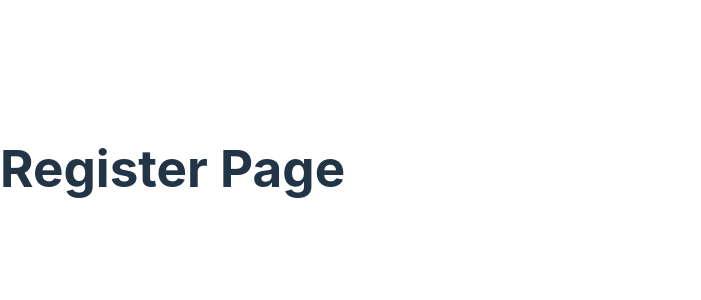
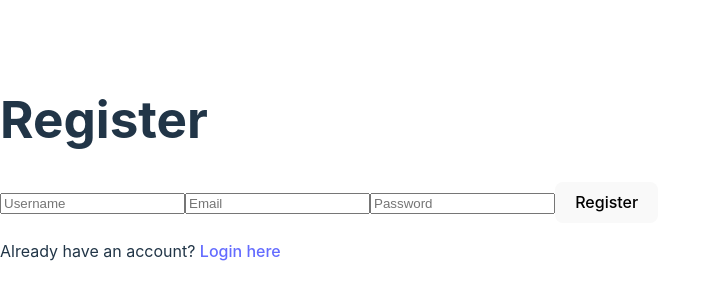
Before and after one commit to ioannisp03/SmartGrow, a React (Vite) app in the folder App/: page /register in a window 1280 px wide. Shown: the part 232-532 px from the top of the page, without its empty margins (0-701 px from the left). Built offline with nearby package versions, Linux system fonts and the light colour scheme.

Commit message:
Working endpoints for login and register as well as proper security for dashboard. All react endpoints with login work

```diff
--- a/App/package.json
+++ b/App/package.json
@@ -15,6 +15,7 @@
     "@fontsource/roboto": "^5.1.0",
     "@mui/icons-material": "^6.1.8",
     "@mui/material": "^6.1.8",
+    "axios": "^1.7.7",
     "notistack": "^3.0.1",
     "react": "^18.3.1",
     "react-dom": "^18.3.1",
--- a/App/src/pages/login/login.tsx
+++ b/App/src/pages/login/login.tsx
@@ -1,9 +1,60 @@
-import './login.css'
+import React, { useState } from 'react';
+import { useSnackbar } from 'notistack';
+import axios from 'axios';
 
-export default function() {
+import { useNavigate } from 'react-router-dom';
+
+const LoginPage: React.FC = () => {
+    const { enqueueSnackbar } = useSnackbar();
+
+    const [email, setEmail] = useState('');
+    const [password, setPassword] = useState('');
+
+    const navigate = useNavigate();
+
+    const handleLogin = async (e: React.FormEvent) => {
+        e.preventDefault();
+
+        try {
+            const response = await axios.post('/api/login', { email, password });
+
+            if (response.status === 200) {
+                enqueueSnackbar('Successfully logged in!', { variant: 'success' });
+                navigate('/dashboard');
+            } else {
+                enqueueSnackbar('That account does not exist.', { variant: 'error' });
+            }
+        } catch (error) {
+            enqueueSnackbar('Invalid email or password.', { variant: 'error' });
+        }
+    };
+
     return (
-      <>
-        <h1>Login Page</h1>
-      </>
-    )
-  }
+        <div>
+            <h1>Login</h1>
+            <form onSubmit={handleLogin}>
+                <input
+                    type="email"
+                    placeholder="Email"
+                    value={email}
+                    onChange={(e) => setEmail(e.target.value)}
+                    required
+                />
+                <input
+                    type="password"
+                    placeholder="Password"
+                    value={password}
+                    onChange={(e) => setPassword(e.target.value)}
+                    required
+                />
+
+                <button type="submit">Login</button>
+            </form>
+            <p>
+                Don't have an account? <a href="/register">Register here</a>
+            </p>
+        </div>
+    );
+};
+
+export default LoginPage;
--- a/App/src/pages/register/register.tsx
+++ b/App/src/pages/register/register.tsx
@@ -1,9 +1,68 @@
-import './register.css'
+import React, { useState } from 'react';
+import { useSnackbar } from 'notistack';
 
-export default function() {
+import axios from 'axios';
+
+import { useNavigate } from 'react-router-dom';
+
+const RegisterPage: React.FC = () => {
+    const { enqueueSnackbar } = useSnackbar();
+
+    const [username, setUsername] = useState('');
+    const [email, setEmail] = useState('');
+    const [password, setPassword] = useState('');
+
+    const navigate = useNavigate();
+
+    const handleRegister = async (e: React.FormEvent) => {
+        e.preventDefault();
+
+        try {
+            const response = await axios.post('/api/register', { username, email, password }, { headers: { 'Content-Type': 'application/json', } });
+
+            if (response.status === 201) {
+                enqueueSnackbar('Successfully created account!', { variant: 'success' });
+                navigate('/login');
+            } else {
+                enqueueSnackbar("Email already registered.", { variant: 'error' });
+            }
+        } catch (error) {
+            enqueueSnackbar('Failed to register. Please try again.', { variant: 'error' });
+        }
+    };
+
     return (
-      <>
-        <h1>Register Page</h1>
-      </>
-    )
-  }
+        <div>
+            <h1>Register</h1>
+            <form onSubmit={handleRegister}>
+                <input
+                    type="text"
+                    placeholder="Username"
+                    value={username}
+                    onChange={(e) => setUsername(e.target.value)}
+                    required
+                />
+                <input
+                    type="email"
+                    placeholder="Email"
+                    value={email}
+                    onChange={(e) => setEmail(e.target.value)}
+                    required
+                />
+                <input
+                    type="password"
+                    placeholder="Password"
+                    value={password}
+                    onChange={(e) => setPassword(e.target.value)}
+                    required
+                />
+
+                <button type="submit">Register</button>
+            </form>
+
+            <p>Already have an account? <a href="/login">Login here</a></p>
+        </div>
+    );
+};
+
+export default RegisterPage;
```
Also changed, not shown: App/src/pages/dashboard/dashboard.tsx (+39 -8 lines), 2 other files (tests, documents, lock files or other folders).
